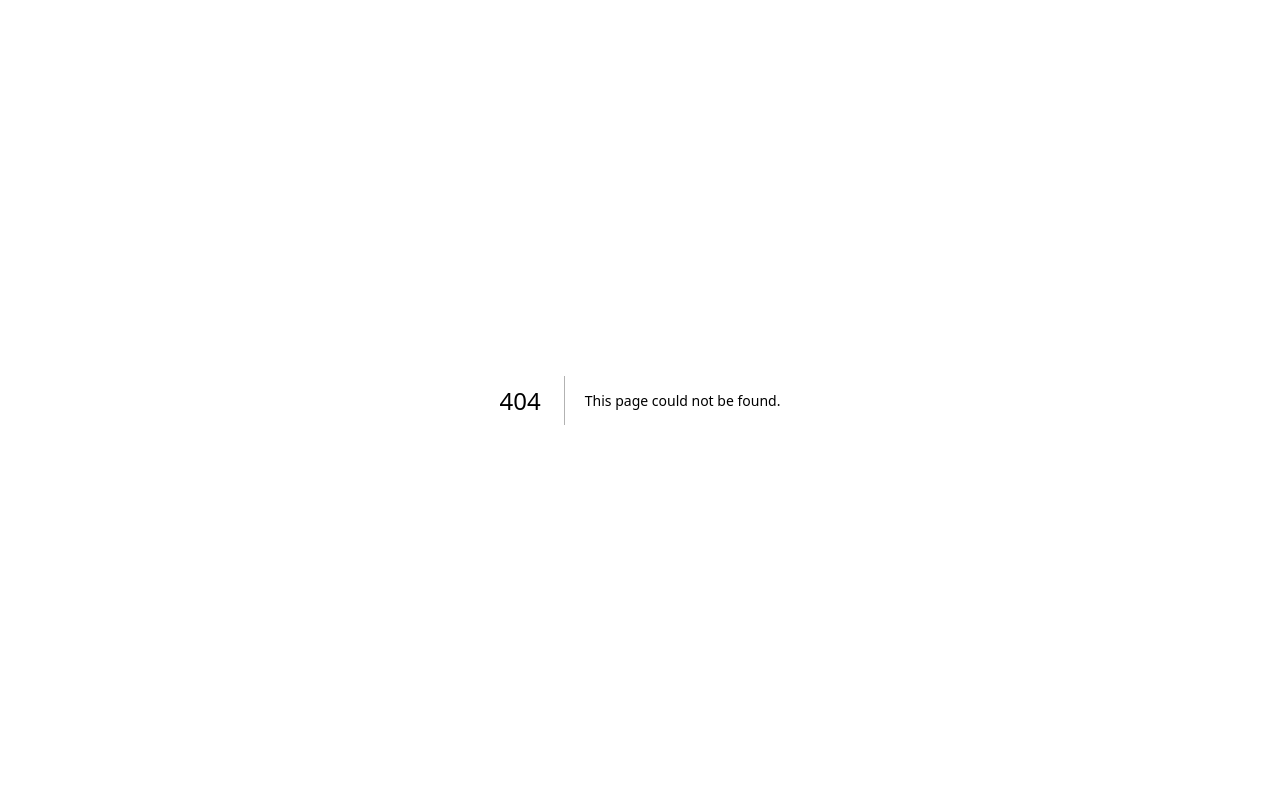
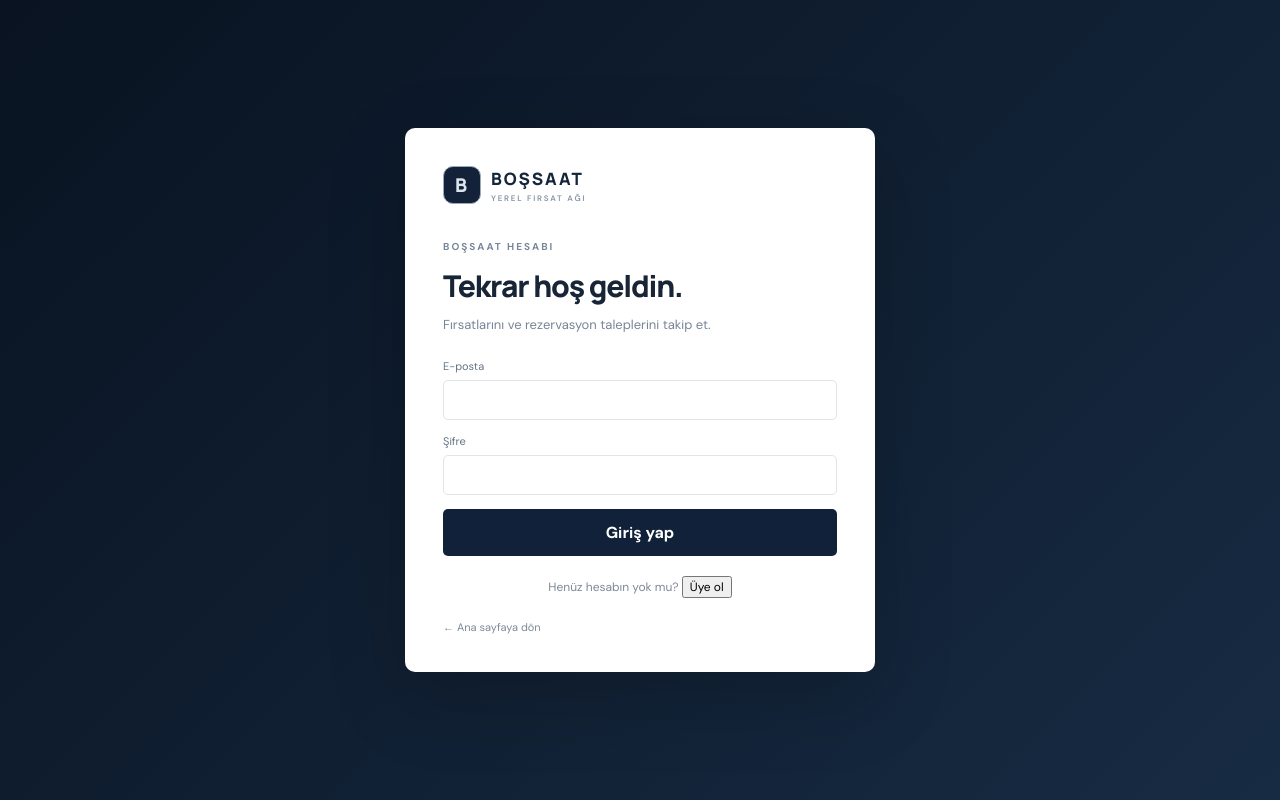
Before and after one commit to Fikrince/bossaat, a Next.js app: page /giris in a window 1280 px wide. Before the commit this address had no page. Built offline with nearby package versions, Linux system fonts and the light colour scheme; no server answers.

Commit message:
Add customer and business authentication page

```diff
--- /dev/null
+++ b/app/giris/page.tsx
@@ -0,0 +1,50 @@
+"use client";
+
+import { useState } from "react";
+import Link from "next/link";
+import { useRouter } from "next/navigation";
+import { supabase, supabaseReady } from "@/lib/supabase";
+
+export default function GirisPage() {
+  const router = useRouter();
+  const [mode, setMode] = useState<"login" | "signup">("login");
+  const [name, setName] = useState("");
+  const [email, setEmail] = useState("");
+  const [password, setPassword] = useState("");
+  const [message, setMessage] = useState("");
+  const [busy, setBusy] = useState(false);
+
+  async function submit(e: React.FormEvent<HTMLFormElement>) {
+    e.preventDefault();
+    if (!supabase) {
+      setMessage("Hesap sistemi henüz yapılandırılmadı. Supabase bağlantı bilgileri gerekli.");
+      return;
+    }
+    setBusy(true); setMessage("");
+    if (mode === "signup") {
+      const { error } = await supabase.auth.signUp({ email, password, options: { data: { full_name: name, role: "customer" } } });
+      setMessage(error ? error.message : "Kayıt isteğin alındı. E-posta doğrulaması gerekiyorsa gelen kutunu kontrol et.");
+    } else {
+      const { error } = await supabase.auth.signInWithPassword({ email, password });
+      if (error) setMessage(error.message);
+      else router.push("/panel");
+    }
+    setBusy(false);
+  }
+
+  return <main className="auth-shell"><section className="auth-card">
+    <Link className="brand auth-brand" href="/"><span className="brand-mark">B</span><span>BOŞSAAT<small>YEREL FIRSAT AĞI</small></span></Link>
+    <span className="eyebrow dark">BOŞSAAT HESABI</span><h1>{mode === "login" ? "Tekrar hoş geldin." : "Aramıza katıl."}</h1>
+    <p>{mode === "login" ? "Fırsatlarını ve rezervasyon taleplerini takip et." : "İndirimli randevu fırsatlarını keşfetmek için ücretsiz hesap oluştur."}</p>
+    <form onSubmit={submit}>
+      {mode === "signup" && <label>Ad soyad<input required value={name} onChange={e=>setName(e.target.value)} autoComplete="name" /></label>}
+      <label>E-posta<input required type="email" value={email} onChange={e=>setEmail(e.target.value)} autoComplete="email" /></label>
+      <label>Şifre<input required minLength={8} type="password" value={password} onChange={e=>setPassword(e.target.value)} autoComplete={mode === "login" ? "current-password" : "new-password"} /></label>
+      <button className="submit-btn" disabled={busy}>{busy ? "İşleniyor…" : mode === "login" ? "Giriş yap" : "Hesap oluştur"}</button>
+    </form>
+    {message && <div className="auth-message">{message}</div>}
+    {!supabaseReady && <div className="auth-message">Not: Canlı üyelik için Supabase URL ve anonim anahtarının Vercel'e eklenmesi gerekiyor.</div>}
+    <div className="auth-switch">{mode === "login" ? "Henüz hesabın yok mu?" : "Zaten hesabın var mı?"} <button type="button" onClick={()=>{setMode(mode === "login" ? "signup" : "login");setMessage("");}}>{mode === "login" ? "Üye ol" : "Giriş yap"}</button></div>
+    <Link className="back-link" href="/">← Ana sayfaya dön</Link>
+  </section></main>;
+}
```
